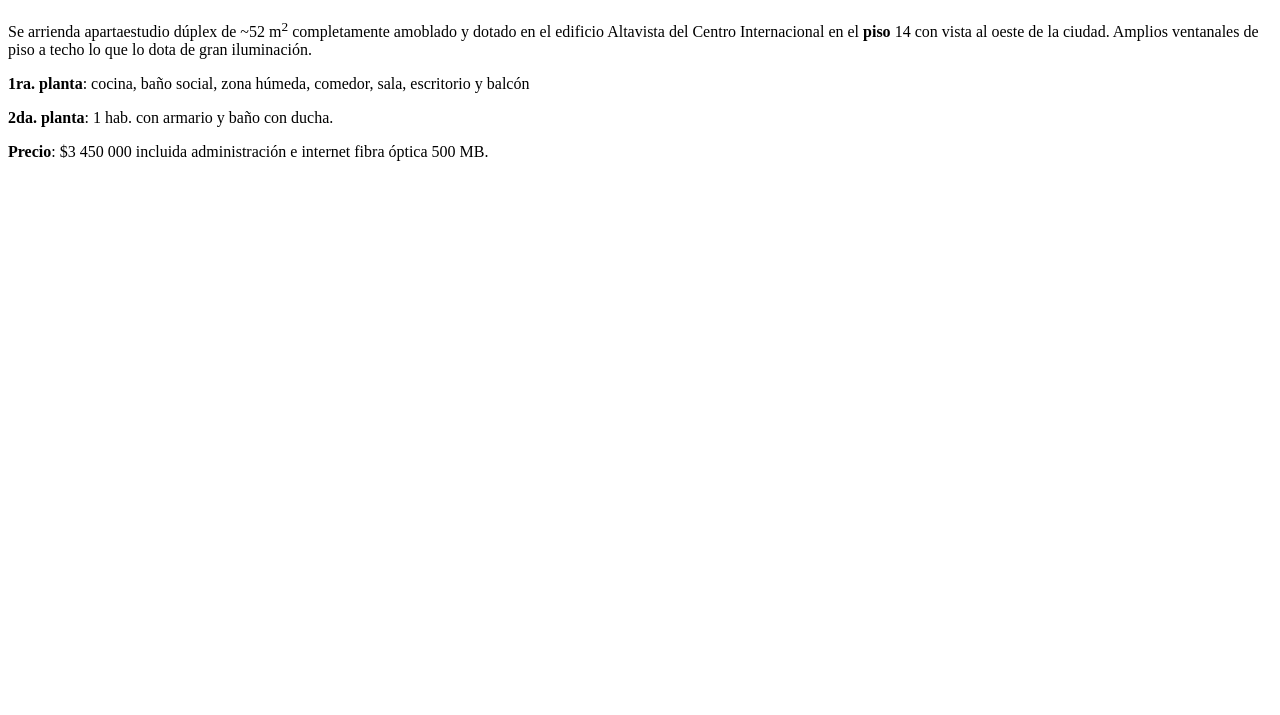
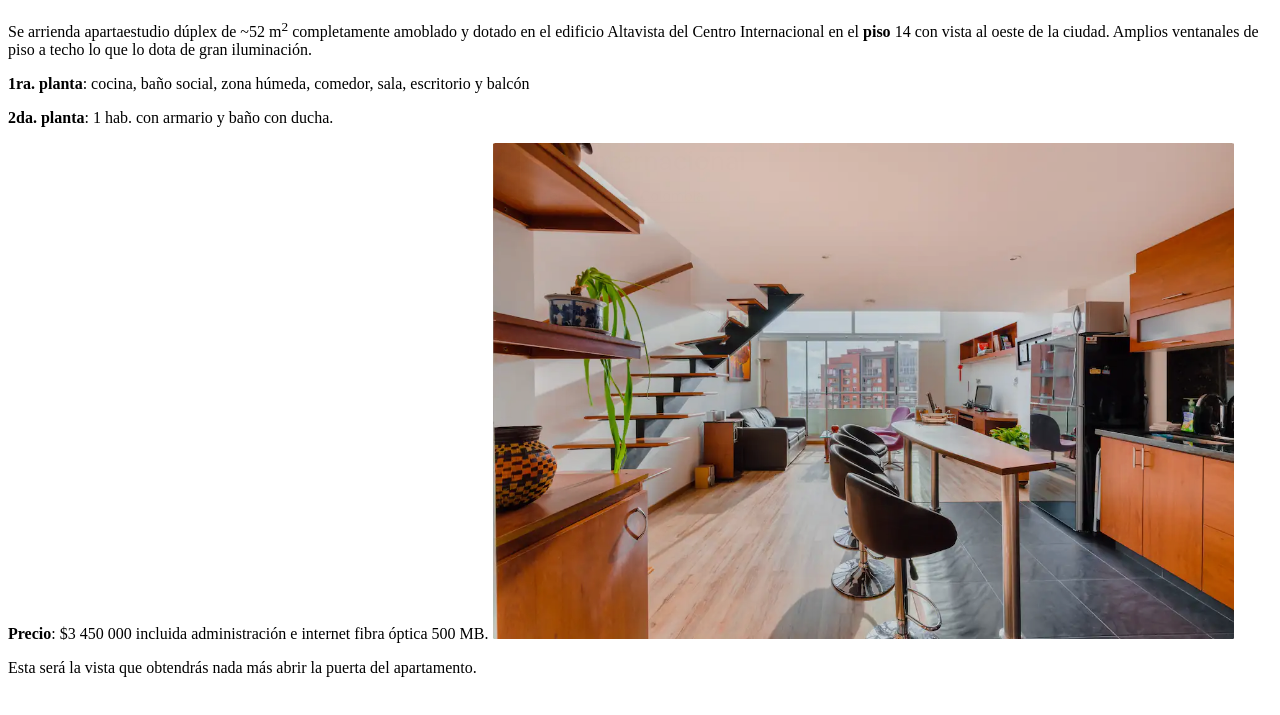
Before and after one commit to Geniomudo/Anuncio-alquiler, a plain HTML site: page index.html in a window 1280 px wide. Shown: the part 61-776 px from the top of the page. Drawn offline with Linux system fonts and the light colour scheme.

Commit message:
Update index.html

```diff
--- a/index.html
+++ b/index.html
@@ -13,10 +13,11 @@
   <P><B>2da. planta</B>: 1 hab. con armario y baño con ducha.</P>
 
   <P><B>Precio</B>: $3 450 000 incluida administración e internet fibra óptica 500 MB.
-
+  <img src="Foto01.png" alt="aspecto del apartaestudio desde la puerta de ingreso." title="Esta foto muestra el interior del apartamento al ingresar.">
+  <figcaption>Esta será la vista que obtendrás nada más abrir la puerta del apartamento.</figcaption>
 
 
 
 
   </body>
-</HTML>
+<html>
```
